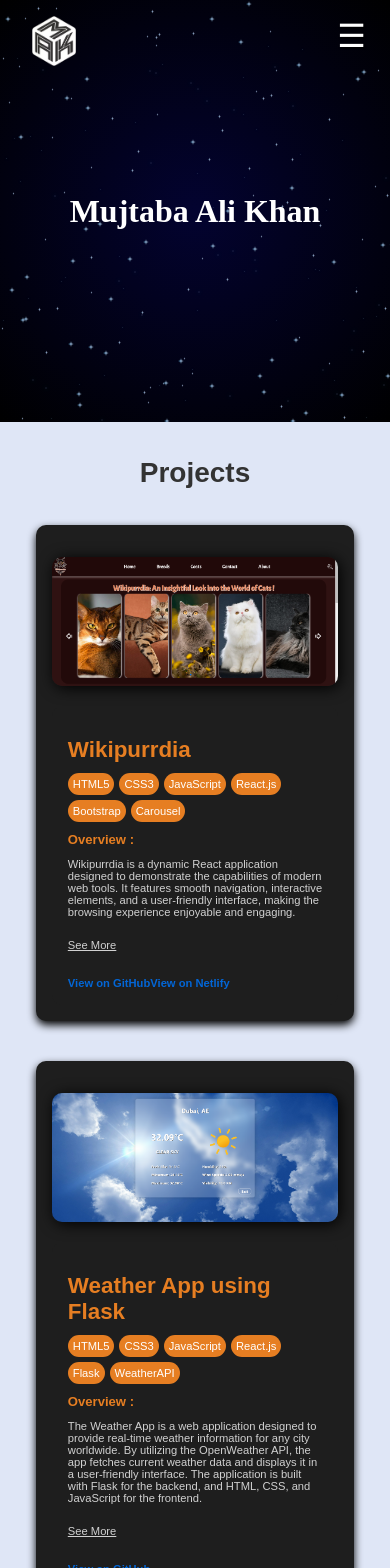
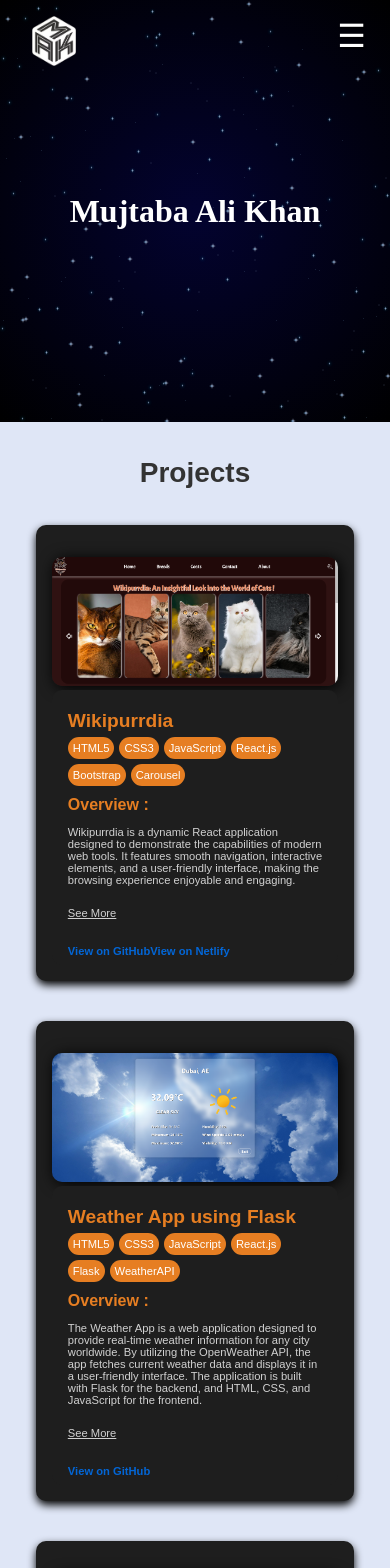
Before and after one commit to Mujtaba-AliKhan/Mujtaba-Ali-Khan-Portfolio, a React (Vite) app: page / in a window 390 px wide. Shown: the top 1568 px of the page. Built offline with nearby package versions, Linux system fonts and the light colour scheme; a web font is replaced by a local one.

Commit message:
Update projects.css

```diff
--- a/src/projects/projects.css
+++ b/src/projects/projects.css
@@ -145,15 +145,25 @@
   }
 
   .projectImage {
-    margin: 0 auto 1rem;
+    margin: 0 auto;
   }
 
   .projectDescription {
-    padding: 1rem;
+    padding: 0.5rem 1rem;
     font-size: 0.7rem;
   }
-
   .technologies {
     gap: 5px;
   }
+
+  .projectItem h1,
+  .projectItem h3 {
+    margin-bottom: 5px;
+  }
+  .projectItem h1 {
+    font-size: 1.2rem;
+  }
+  .projectItem h3 {
+    font-size: 1rem;
+  }
 }
```
